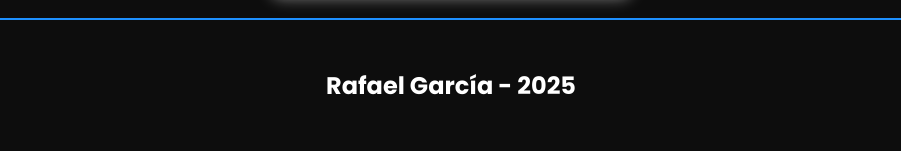
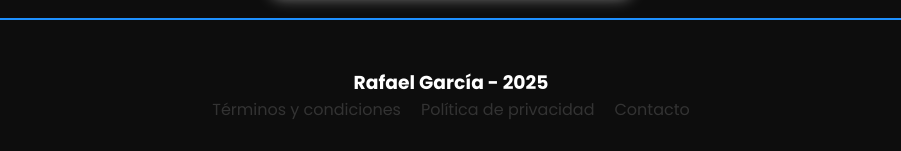
Before and after one commit to rafalbergh/Proyecto-Galeria-Personajes, a React (Vite) app: page / in a window 1280 px wide. Shown: the part 3399-3550 px from the top of the page, without its empty margins (189-1090 px from the left). Built offline with nearby package versions, Linux system fonts and the light colour scheme.

Commit message:
se mejora imagen mostrada en el modal

```diff
--- a/src/Footer.css
+++ b/src/Footer.css
@@ -4,3 +4,9 @@
     padding: 3rem 1rem 2rem;
     border-top: 2px solid #1E90FF;
   }
+
+  .links {
+    margin: 0 10px;
+    text-decoration: none;
+    color: #333;
+  }
--- a/src/Footer.jsx
+++ b/src/Footer.jsx
@@ -6,8 +6,10 @@ function Footer() {
     return (
         <>
             <div className="footer">
-                <h2>Rafael García - 2025</h2>
-
+                <h3>Rafael García - 2025</h3>
+                <a href="#" className="links">Términos y condiciones</a>
+                <a href="#" className="links">Política de privacidad</a>
+                <a href="#" className="links" >Contacto</a>
             </div>
         </>
     )
--- a/src/Modal.css
+++ b/src/Modal.css
@@ -58,4 +58,7 @@
 
 .image-modal {
     width: 200px;
+    border-radius: 10px;
+    box-shadow: 0 0 10px #1E90FF;
+
 }
```
